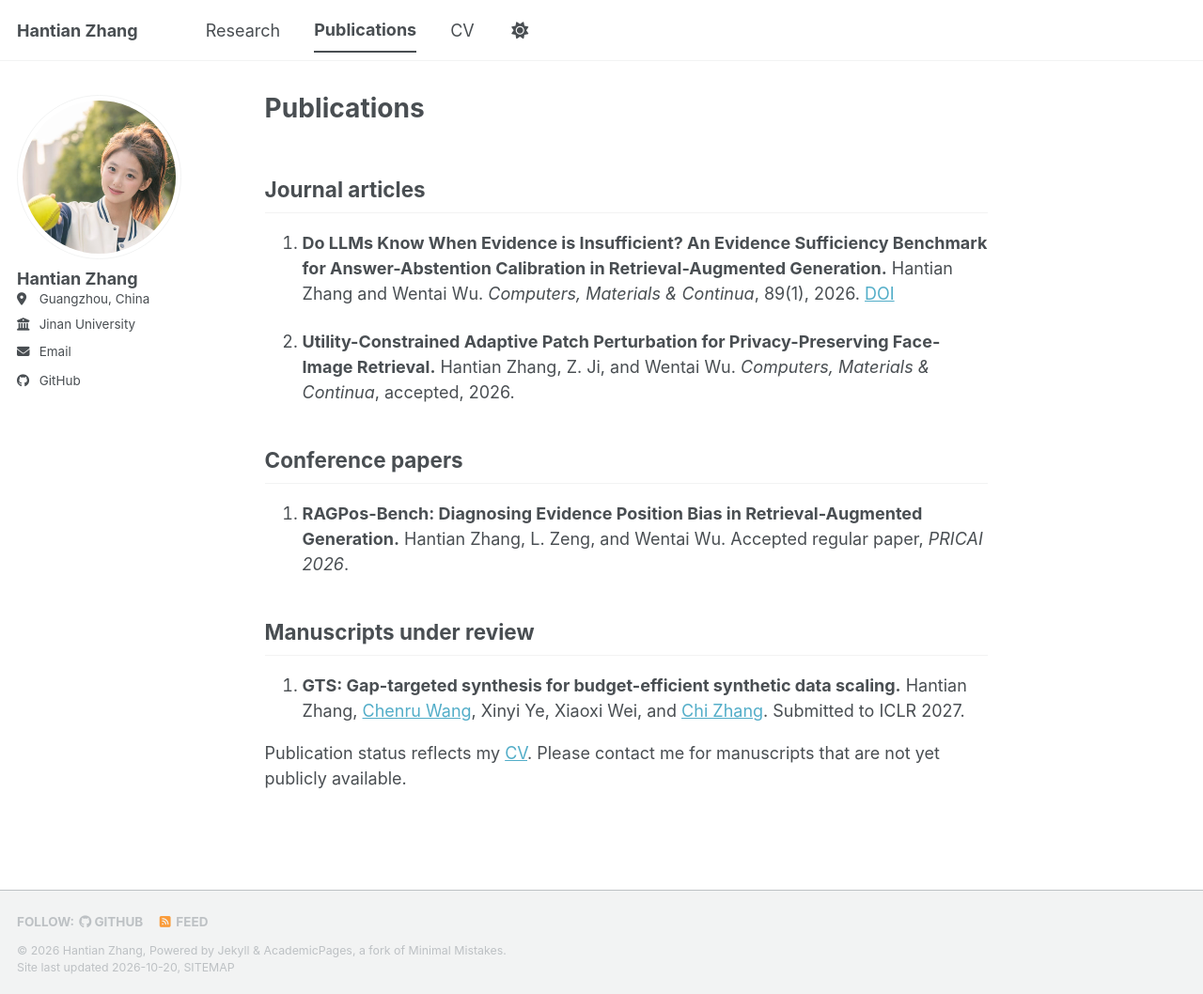
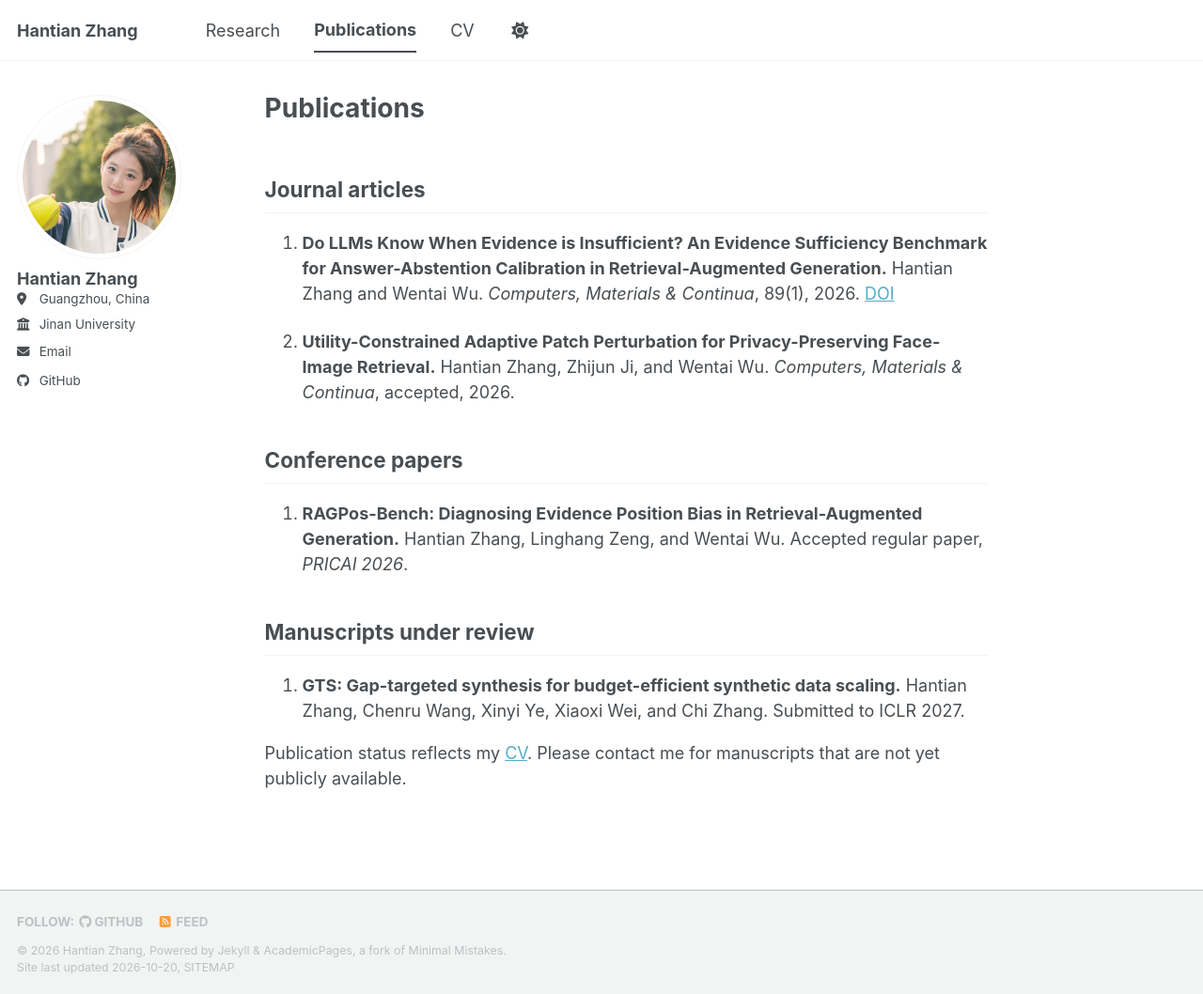
Before and after one commit to zht2005/zht2005.github.io, a Jekyll site: the page built from _pages/publications.md, in a window 1280 px wide and 1058 px high. Shown: the whole window at 94% size. Built offline with Jekyll 4.4.1, drawn with Linux system fonts in a browser that asks for light colours; a style sheet for code colours, icons or effects is not loaded.

```diff
--- a/_pages/publications.md
+++ b/_pages/publications.md
@@ -9,14 +9,14 @@ author_profile: true
 
 1. **Do LLMs Know When Evidence is Insufficient? An Evidence Sufficiency Benchmark for Answer-Abstention Calibration in Retrieval-Augmented Generation.** Hantian Zhang and Wentai Wu. *Computers, Materials & Continua*, 89(1), 2026. [DOI](https://doi.org/10.32604/cmc.2026.086343)
 
-2. **Utility-Constrained Adaptive Patch Perturbation for Privacy-Preserving Face-Image Retrieval.** Hantian Zhang, Z. Ji, and Wentai Wu. *Computers, Materials & Continua*, accepted, 2026.
+2. **Utility-Constrained Adaptive Patch Perturbation for Privacy-Preserving Face-Image Retrieval.** Hantian Zhang, Zhijun Ji, and Wentai Wu. *Computers, Materials & Continua*, accepted, 2026.
 
 ## Conference papers
 
-3. **RAGPos-Bench: Diagnosing Evidence Position Bias in Retrieval-Augmented Generation.** Hantian Zhang, L. Zeng, and Wentai Wu. Accepted regular paper, *PRICAI 2026*.
+3. **RAGPos-Bench: Diagnosing Evidence Position Bias in Retrieval-Augmented Generation.** Hantian Zhang, Linghang Zeng, and Wentai Wu. Accepted regular paper, *PRICAI 2026*.
 
 ## Manuscripts under review
 
-4. **GTS: Gap-targeted synthesis for budget-efficient synthetic data scaling.** Hantian Zhang, [Chenru Wang](https://winterccc.github.io/), Xinyi Ye, Xiaoxi Wei, and [Chi Zhang](https://icoz69.github.io/). Submitted to ICLR 2027.
+4. **GTS: Gap-targeted synthesis for budget-efficient synthetic data scaling.** Hantian Zhang, Chenru Wang, Xinyi Ye, Xiaoxi Wei, and Chi Zhang. Submitted to ICLR 2027.
 
-Publication status reflects my [CV](/files/Hantian_Zhang_CV.pdf?v=20261020-gts-authors). Please contact me for manuscripts that are not yet publicly available.
+Publication status reflects my [CV](/files/Hantian_Zhang_CV.pdf?v=20261020-full-authors). Please contact me for manuscripts that are not yet publicly available.
```
Also changed, not shown: _pages/about.md (+3 -3 lines), _pages/cv.md (+1 -1 lines), 1 other file.
